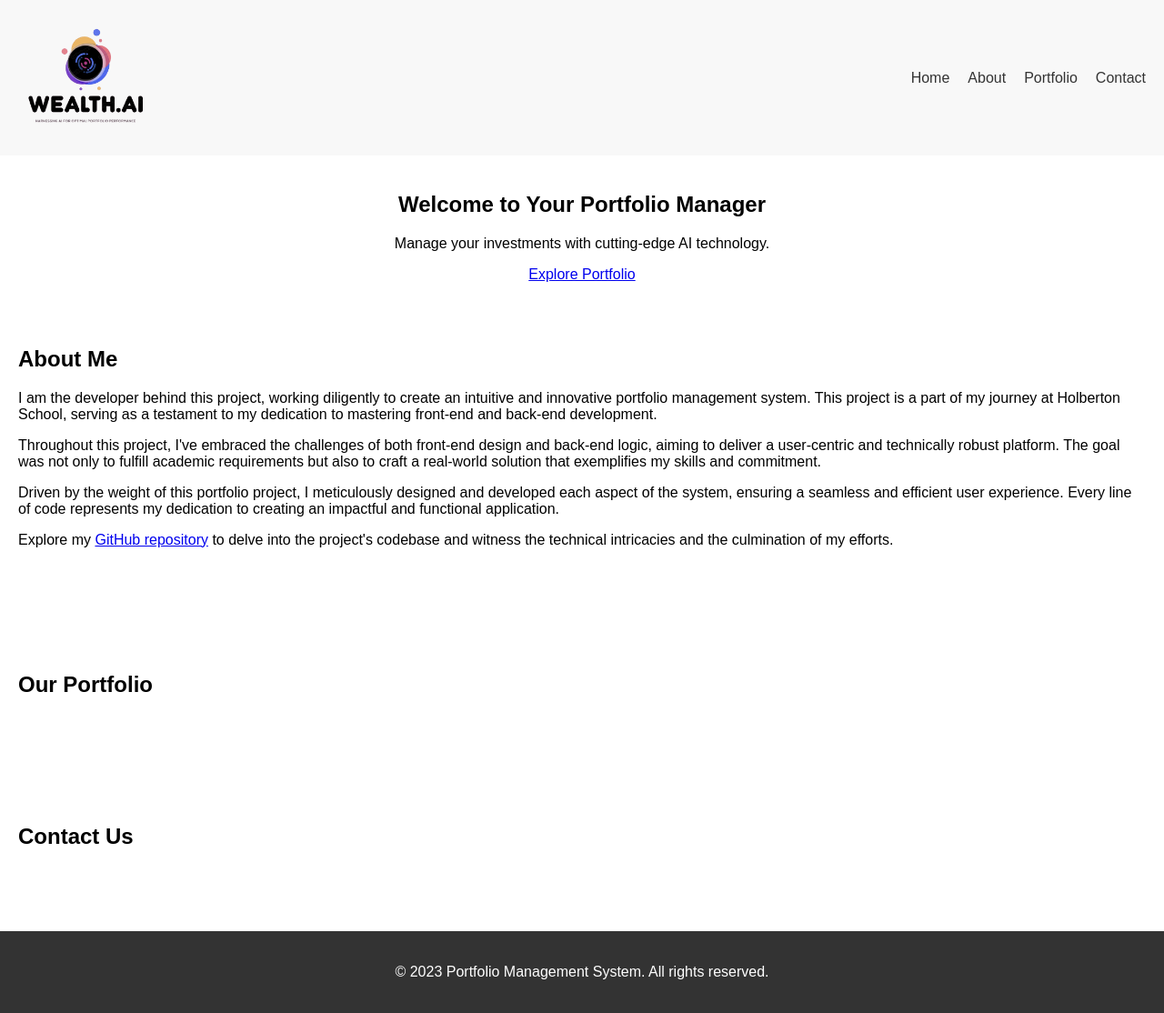
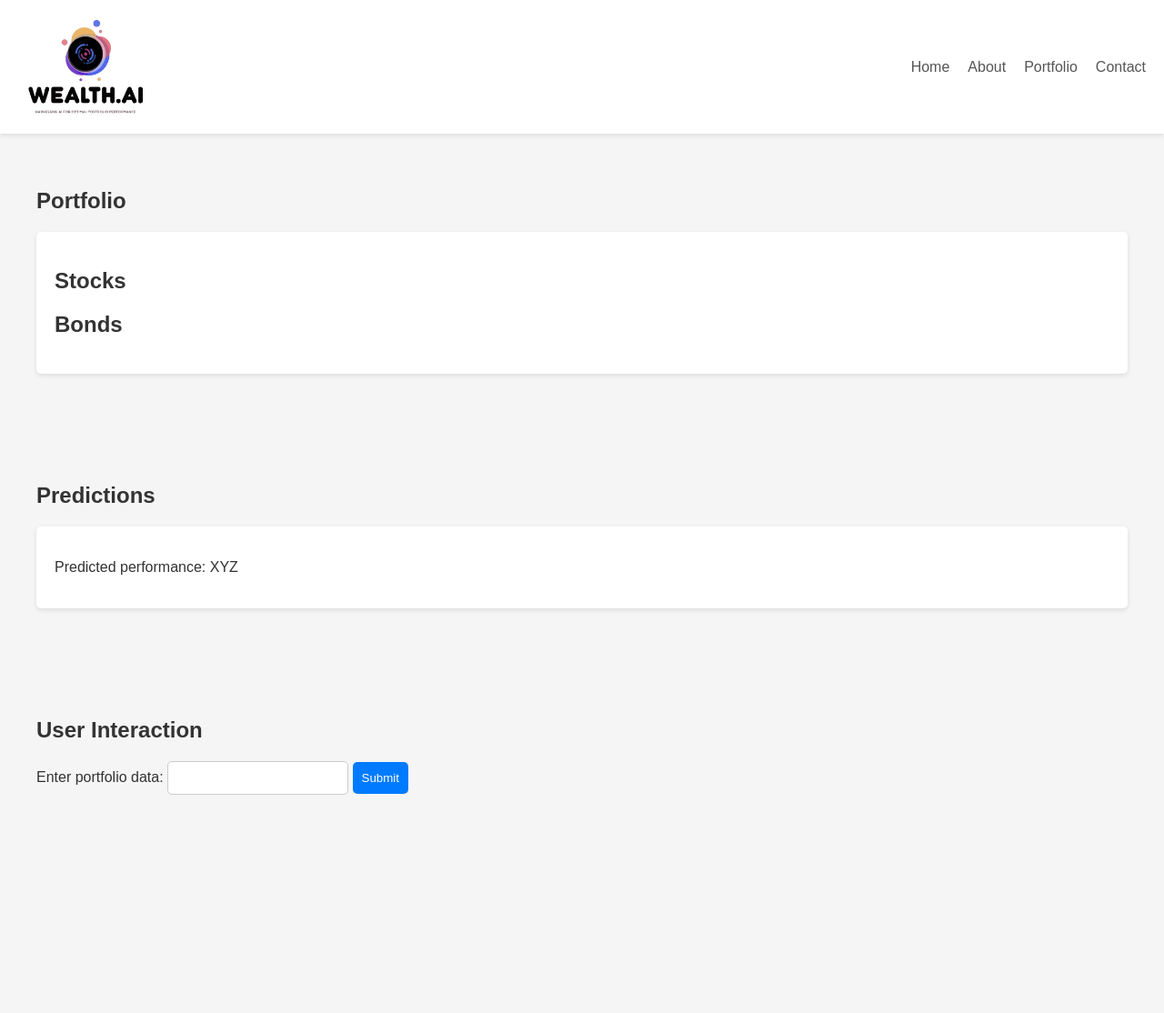
Before and after one commit to Anas8e/AI-powered-portfolio-managment, a plain HTML site: page index.html in a window 1280 px wide. Shown: the whole page at 91% size. After the commit the page ends 924 px from the top, so only its background shows below. Drawn offline with Linux system fonts and the light colour scheme.

Commit message:
Landing page

```diff
--- a/css/animations.css
+++ b/css/animations.css
@@ -1,14 +1,5 @@
-/* Fade-in animation */
-@keyframes fadeIn {
-    from {
-        opacity: 0;
-    }
-    to {
-        opacity: 1;
-    }
-}
+/* animations.css */
 
-/* Slide-in from left animation */
 @keyframes slideInLeft {
     from {
         transform: translateX(-100%);
@@ -20,36 +11,13 @@
     }
 }
 
-/* Spin animation */
-@keyframes spin {
+@keyframes fadeIn {
     from {
-        transform: rotate(0);
+        opacity: 0;
     }
     to {
-        transform: rotate(360deg);
+        opacity: 1;
     }
 }
 
-/* Pulse animation */
-@keyframes pulse {
-    0% {
-        transform: scale(1);
-    }
-    50% {
-        transform: scale(1.1);
-    }
-    100% {
-        transform: scale(1);
-    }
-}
-
-/* Bounce animation */
-@keyframes bounce {
-    0%,
-    100% {
-        transform: translateY(0);
-    }
-    50% {
-        transform: translateY(-15px);
-    }
-}
+/* Add more animations as needed */
--- a/css/styles.css
+++ b/css/styles.css
@@ -1,62 +1,91 @@
-/* Global resets and base styles */
+/* styles.css */
+
+/* Global styles */
 body {
+    font-family: Arial, sans-serif;
     margin: 0;
-    font-family: Arial, sans-serif;
+    padding: 0;
+    background-color: #f5f5f5;
+    color: #333;
 }
 
 /* Header styles */
 .header {
-    background-color: #f8f8f8;
-    padding: 20px;
+    background-color: #fff;
+    box-shadow: 0 2px 5px rgba(0, 0, 0, 0.1);
+    padding: 10px 20px;
     display: flex;
+    align-items: center;
     justify-content: space-between;
-    align-items: center;
+}
+
+.header__logo img {
+    vertical-align: middle;
 }
 
 .header__nav ul {
-    list-style-type: none;
+    list-style: none;
     display: flex;
     gap: 20px;
 }
 
-.header__nav ul li {
-    display: inline;
+.header__nav li {
+    display: inline-block;
 }
 
-.header__nav ul li a {
+.header__nav a {
     text-decoration: none;
-    color: #333;
+    color: #555;
+    transition: color 0.3s ease;
 }
 
-/* Main content sections */
-.main-content {
-    padding: 20px;
+.header__nav a:hover {
+    color: #007bff;
 }
 
-.section-home {
-    text-align: center;
+/* Portfolio section styles */
+#portfolio,
+#predictions,
+#user-interaction {
+    padding: 40px;
 }
 
-.section-about,
-.section-portfolio,
-.section-contact {
-    padding: 50px 0;
+/* Container styles */
+.portfolio-content,
+.prediction-output,
+.user-input-form {
+    background-color: #fff;
+    border-radius: 5px;
+    padding: 20px;
+    box-shadow: 0 2px 5px rgba(0, 0, 0, 0.1);
+    margin-bottom: 20px;
 }
 
-/* Footer styles */
-.footer {
-    text-align: center;
-    padding: 20px;
-    background-color: #333;
-    color: #fff;
+/* Heading styles */
+h1 {
+    margin-bottom: 20px;
 }
 
-/* Apply animations */
-.section-home__content {
-    animation: fadeIn 1s ease-in-out;
+/* Input styles */
+input[type="text"],
+button[type="submit"] {
+    padding: 10px;
+    margin-bottom: 10px;
+    border-radius: 5px;
+    border: 1px solid #ccc;
 }
 
-.header {
-    animation: slideInLeft 1s ease-in-out;
+/* Button styles */
+button[type="submit"] {
+    background-color: #007bff;
+    color: #fff;
+    border: none;
+    cursor: pointer;
+    transition: background-color 0.3s ease;
 }
-/* Add more specific animations to other elements as needed */
+
+button[type="submit"]:hover {
+    background-color: #0056b3;
+}
+
+/* Add more styles as needed */
--- a/index.html
+++ b/index.html
@@ -1,72 +1,60 @@
 <!DOCTYPE html>
 <html lang="en">
-
 <head>
     <meta charset="UTF-8">
     <meta name="viewport" content="width=device-width, initial-scale=1.0">
-    <title>Portfolio Management System</title>
-    <link rel="stylesheet" href="css/styles.css">
-    <link rel="stylesheet" href="css/animations.css"> <!-- Link animations.css -->
+    <title>Financial Portfolio Manager</title>
+    <link rel="stylesheet" href="css/styles.css"> <!-- Link to the main stylesheet -->
+    <link rel="stylesheet" href="css/animations.css"> <!-- Link to animations stylesheet -->
+    <style>
+        /* Add specific styles here if needed */
+    </style>
 </head>
-
 <body>
-    <header class="header animated slideInLeft"> <!-- Add 'animated' class and 'slideInLeft' animation -->
+    <header class="header animated slideInLeft"> <!-- Animated header -->
         <div class="header__logo">
             <img src="assets/images/logo.png" alt="Company Logo" width="150">
         </div>
         <nav class="header__nav">
             <ul>
-                <li><a href="#home">Home</a></li>
-                <li><a href="#about">About</a></li>
-                <li><a href="#portfolio">Portfolio</a></li>
-                <li><a href="#contact">Contact</a></li>
+                <li><a href="index.html">Home</a></li>
+                <li><a href="about.html">About</a></li>
+                <li><a href="portfolio.html">Portfolio</a></li>
+                <li><a href="contact.html">Contact</a></li>
             </ul>
         </nav>
     </header>
 
-    <main class="main-content">
-        <section id="home" class="section-home">
-            <div class="section-home__content animated fadeIn"> <!-- Add 'animated' class and 'fadeIn' animation -->
-                <h1>Welcome to Your Portfolio Manager</h1>
-                <p>Manage your investments with cutting-edge AI technology.</p>
-                <a href="#portfolio" class="btn">Explore Portfolio</a>
+    <section id="portfolio"> <!-- Section for Portfolio Display -->
+        <h1>Portfolio</h1> <!-- Heading for Portfolio Display -->
+        <div class="portfolio-content"> <!-- Container for displaying portfolio content -->
+            <div class="portfolio-item">
+                <h2>Stocks</h2> <!-- Display stock portfolio information -->
             </div>
-        </section>
+            <div class="portfolio-item">
+                <h2>Bonds</h2> <!-- Display bond portfolio information -->
+            </div>
+            <!-- Add more portfolio items as needed -->
+        </div>
+    </section>
 
-		<section id="about" class="section-about">
-			<div class="section-about__content">
-				<h2>About Me</h2>
-				<p>I am the developer behind this project, working diligently to create an intuitive and innovative portfolio management system. This project is a part of my journey at Holberton School, serving as a testament to my dedication to mastering front-end and back-end development.</p>
-				<p>Throughout this project, I've embraced the challenges of both front-end design and back-end logic, aiming to deliver a user-centric and technically robust platform. The goal was not only to fulfill academic requirements but also to craft a real-world solution that exemplifies my skills and commitment.</p>
-				<p>Driven by the weight of this portfolio project, I meticulously designed and developed each aspect of the system, ensuring a seamless and efficient user experience. Every line of code represents my dedication to creating an impactful and functional application.</p>
-				<p>Explore my <a href="https://github.com/Anas8e/AI-powered-portfolio-managment/" target="_blank">GitHub repository</a> to delve into the project's codebase and witness the technical intricacies and the culmination of my efforts.</p>
-			</div>
-		</section>
+    <section id="predictions"> <!-- Section for Prediction Outputs -->
+        <h1>Predictions</h1> <!-- Heading for Prediction Outputs -->
+        <div class="prediction-output"> <!-- Container for displaying prediction outputs -->
+            <p>Predicted performance: XYZ</p> <!-- Display predicted performance -->
+        </div>
+    </section>
 
+    <section id="user-interaction"> <!-- Section for User Interaction Elements -->
+        <h1>User Interaction</h1> <!-- Heading for User Interaction Elements -->
+        <form id="user-input-form"> <!-- Form for user input -->
+            <label for="user-data">Enter portfolio data:</label> <!-- Input fields for user data -->
+            <input type="text" id="user-data" name="user-data">
+            <button type="submit">Submit</button> <!-- Button to submit user data -->
+        </form>
+    </section>
 
-
-
-        <section id="portfolio" class="section-portfolio">
-            <div class="section-portfolio__content">
-                <h2>Our Portfolio</h2>
-                <!-- Portfolio content goes here -->
-            </div>
-        </section>
-
-        <section id="contact" class="section-contact">
-            <div class="section-contact__content">
-                <h2>Contact Us</h2>
-                <!-- Contact form or information -->
-            </div>
-        </section>
-    </main>
-
-    <footer class="footer">
-        <p>&copy; 2023 Portfolio Management System. All rights reserved.</p>
-    </footer>
-
-    <script src="js/main.js"></script>
+    <script src="js/main.js"></script> <!-- Scripts for JavaScript functionality -->
     <script src="js/aiLogic.js"></script>
 </body>
-
 </html>
--- a/js/aiLogic.js
+++ b/js/aiLogic.js
@@ -1,14 +1,4 @@
-// AI-related logic for portfolio management
+// JavaScript for AI or logic components
 
-// Function to validate portfolio data using AI algorithms
-function validatePortfolioData(portfolioData) {
-    // Example: Check if the portfolio data is accurate and consistent
-    // You can implement complex AI algorithms to verify the data
-
-    // For instance, checking data consistency or predicting investment trends
-    // Return validation result
-    return true; // true if the data is valid, false if not
-}
-
-// You can include more AI-related functions here for portfolio analysis, predictions, etc.
-// Organize and implement specific AI algorithms according to your project requirements
+// AI-related logic for the application
+// Functions, algorithms, or AI-specific logic
--- a/js/main.js
+++ b/js/main.js
@@ -1,17 +1,13 @@
-document.addEventListener('DOMContentLoaded', function() {
-    // This function ensures the code within runs after the DOM is fully loaded
+// JavaScript for interactive functionalities
 
-    // Handling the click event for the Explore Portfolio button
-    const exploreBtn = document.querySelector('.btn');
-    exploreBtn.addEventListener('click', function(event) {
-        event.preventDefault();
-        // Perform actions when the Explore Portfolio button is clicked
+// Function to fetch financial data
+function fetchFinancialData() {
+    // Code for fetching financial data
+}
 
-        // For example, scroll smoothly to the portfolio section
-        const portfolioSection = document.getElementById('portfolio');
-        portfolioSection.scrollIntoView({ behavior: 'smooth' });
-    });
+// Function to display predictions using linear regression
+function displayPredictions(data) {
+    // Code to showcase predictions
+}
 
-    // Add more functionalities or event listeners here as needed
-    // For instance, handling other interactions or events on the website
-});
+// Event listeners or other functionalities as needed
```
Also changed, not shown: about.html (added, +129 -0 lines), assets/images/financial_manager.jpg (added), 1 other file.
